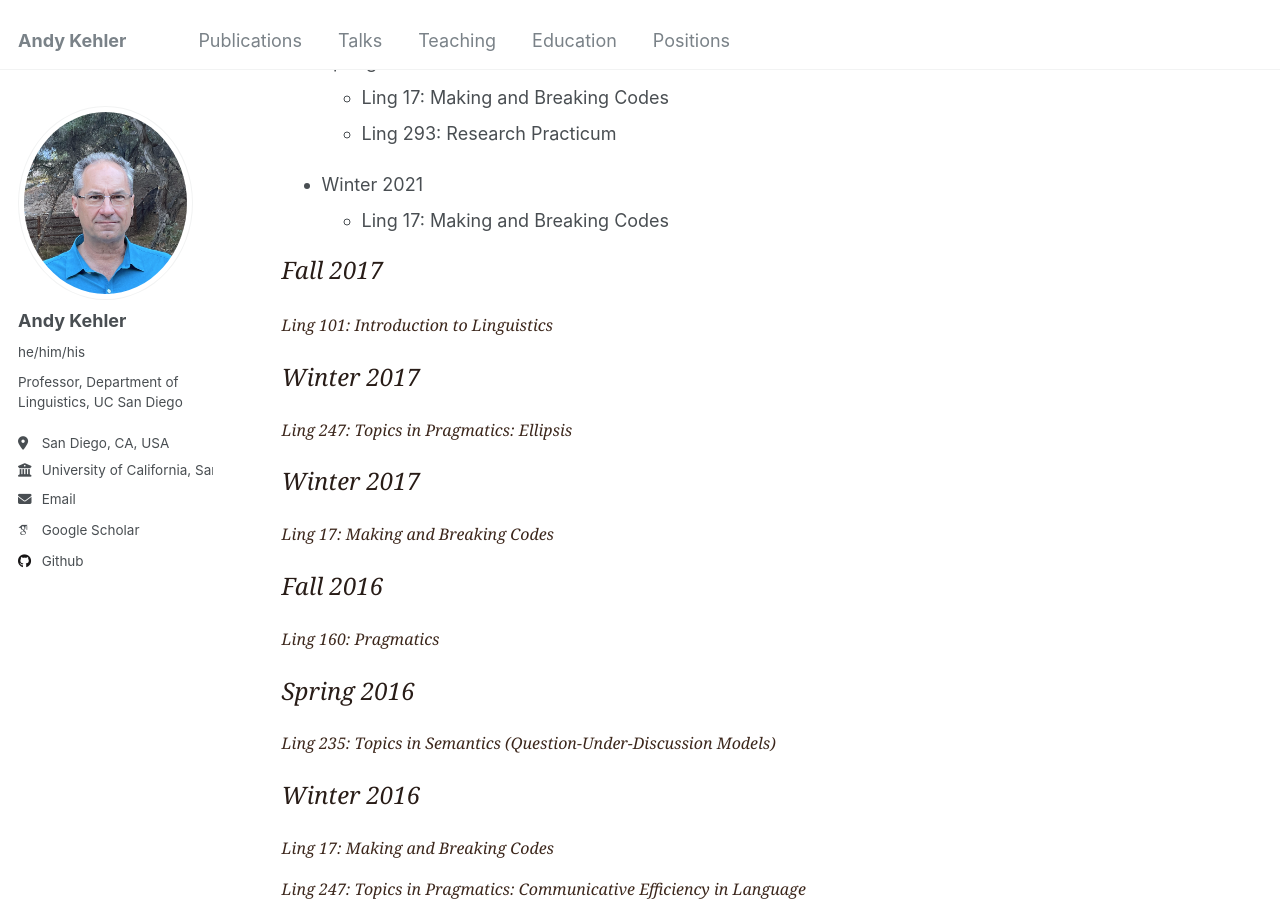
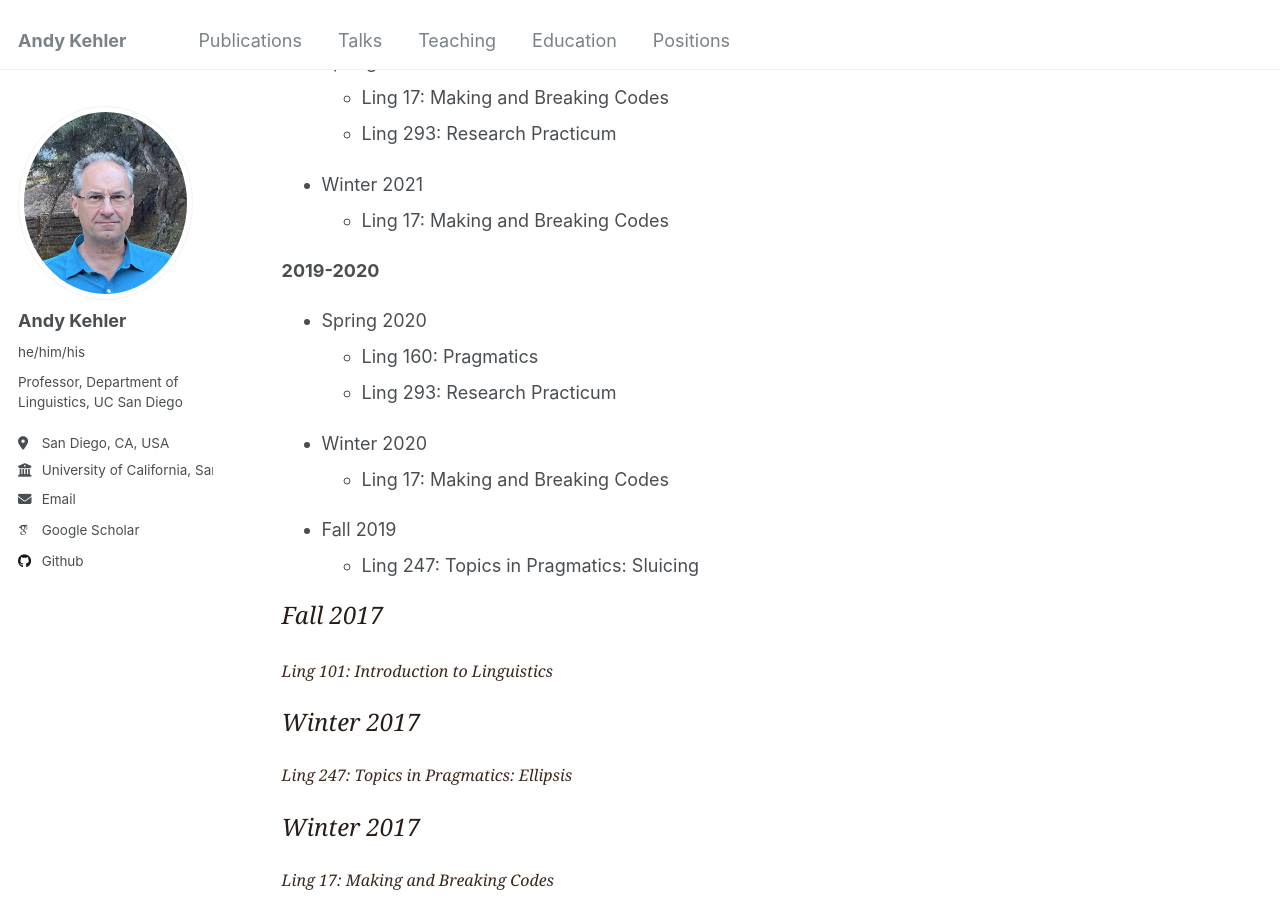
Before and after one commit to akehler/akehler.github.io, a Jekyll site: the page built from _pages/teaching.html, in a window 1280 px wide and 900 px high, scrolled down 1583 px. Built offline with Jekyll 4.4.1, drawn with Linux system fonts in a browser that asks for light colours; some web fonts are replaced.

Commit message:
Update teaching.html

```diff
--- a/_pages/teaching.html
+++ b/_pages/teaching.html
@@ -191,6 +191,46 @@ Ling 17: Making and Breaking Codes
 </li>
 </ul>
 </ul>
+
+<p></p>
+<strong>2019-2020</strong>
+<p></p>
+
+<ul>
+<li>Spring 2020
+</li>
+<ul>
+<li>
+Ling 160: Pragmatics
+</li>
+<li>
+Ling 293: Research Practicum
+</li>
+</ul>
+</ul>
+<p></p>
+
+<ul>
+<li>Winter 2020
+</li>
+<ul>
+<li>
+Ling 17: Making and Breaking Codes
+</li>
+</ul>
+</ul>
+
+<p></p>
+<ul>
+<li>Fall 2019
+</li>
+<ul>
+<li>
+Ling 247: Topics in Pragmatics: Sluicing
+</li>
+</ul>
+</ul>
+
 
 
 
```
